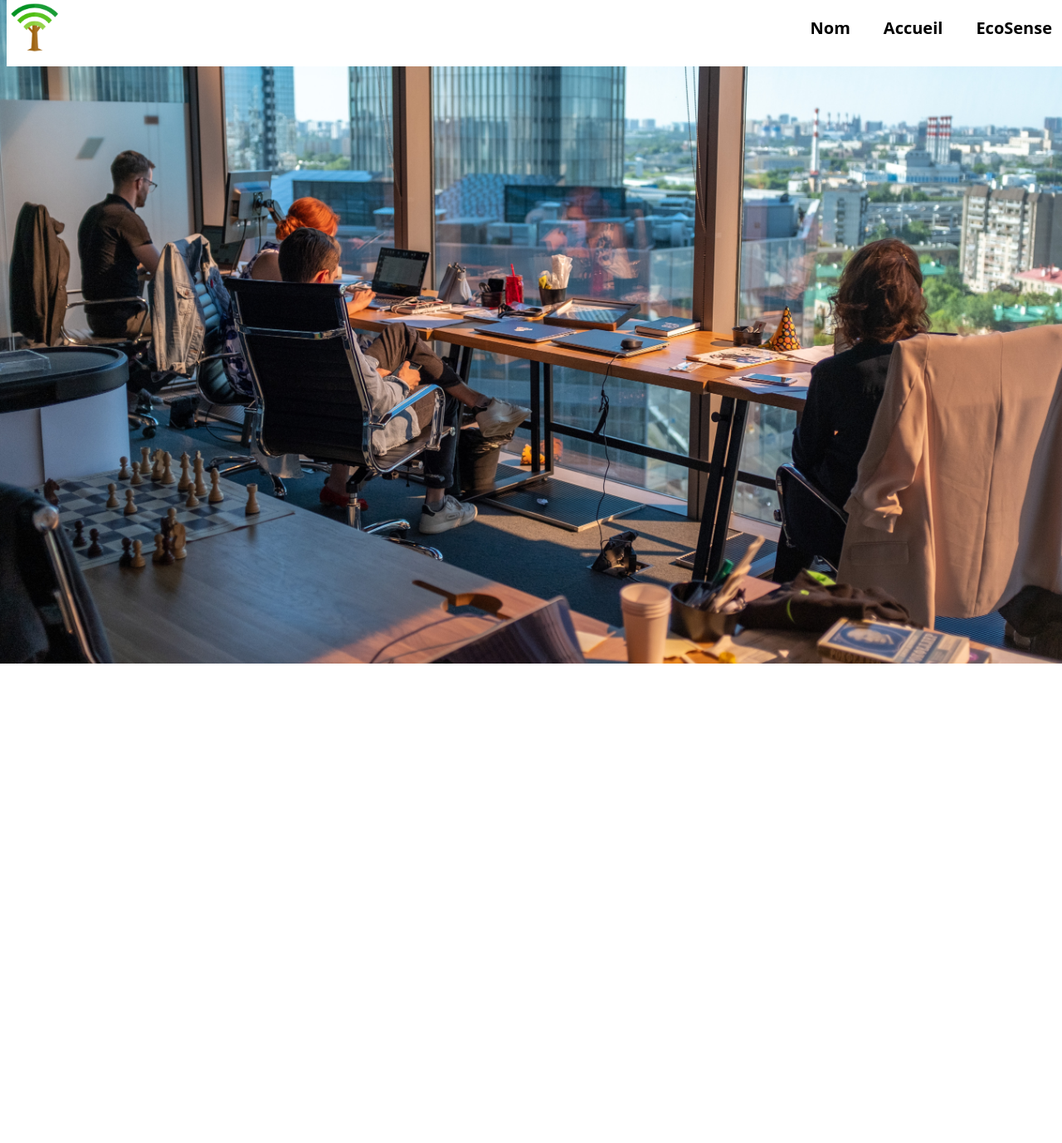
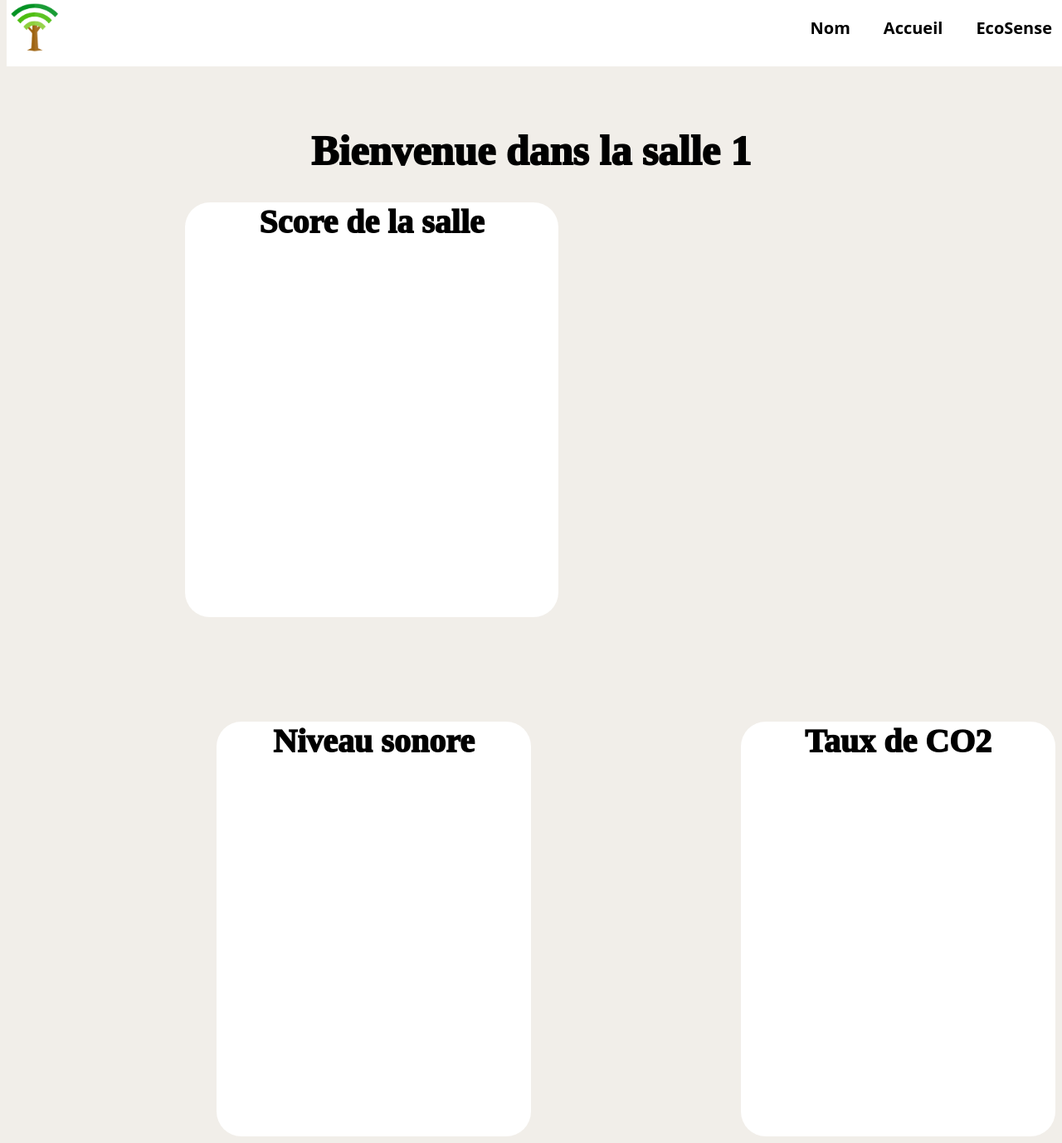
Before and after one commit to Pierro236/Ecosense, a PHP site: page /php/room.php in a window 1280 px wide. Shown: the whole page at 83% size. Before the commit the page ends 800 px from the top, so only its background shows below. Run offline with PHP 8.4, Linux system fonts and the light colour scheme.

Commit message:
ajout page room

```diff
--- a/css/room.css
+++ b/css/room.css
@@ -1,8 +1,48 @@
 body {
-  background: url("../img/Office.jpg") no-repeat center center fixed;
-  -webkit-background-size: cover;
-  -moz-background-size: cover;
-  -o-background-size: cover;
-  background-size: cover;
-  font-family: "Open Sans", sans-serif;
+  background-color: rgba(241, 238, 233);
+ }
+
+ .bvn{
+   padding-top: 90px;
+   font-weight: 1000;
+   font-size: 50px;
+   text-align: center;
+ }
+
+ .score{
+   width: 450px;
+   height: 500px;
+   margin-left: 17%;
+   background-color: white;
+   border-radius: 30px;
+ }
+
+ .titre{
+   text-align: center;
+   font-size: 40px;
+   font-weight: 1000;
+ }
+
+ .sound{
+   width: 450px;
+   height: 500px;
+   margin-left: 20%;
+   background-color: white;
+   border-radius: 30px;
+   /* display: inline-block; */
+ }
+
+ .cod{
+   position: relative;
+   width: 450px;
+   height: 500px;
+   margin-left: 20%;
+   background-color: white;
+   border-radius: 30px;
+   /* display: inline-block; */
+ }
+
+ .align {
+  display: flex;
+  padding-top: 10%;
 }
--- a/index.php
+++ b/index.php
@@ -35,6 +35,7 @@ if ($_GET) {
     <title>EcoSense | Accueil</title>
     <link rel="stylesheet" href="css/style_main.css" />
     <link rel="icon" type="image/jpg" href="" />
+    <link rel="stylesheet" href="../css/navbar.css" />
 </head>
 
 <body>
--- a/php/home.php
+++ b/php/home.php
@@ -37,6 +37,7 @@ if ($_GET) {
     <link rel="stylesheet" href="../css/navbar.css" />
     <link rel="icon" type="image/jpg" href="" />
     <link rel="stylesheet" href="https://cdnjs.cloudflare.com/ajax/libs/font-awesome/4.7.0/css/font-awesome.min.css"/>
+    <link rel="stylesheet" href="../css/footer.css" />
 
 
 
--- a/php/room.php
+++ b/php/room.php
@@ -62,6 +62,33 @@ if ($_GET) {
         <input type="submit" value="Envoyer">
     </form>
 
+    <h1 class="bvn">
+        Bienvenue dans la salle 1
+    </h1>
+
+    <div class="score">
+        <div class="titre">
+            Score de la salle
+        </div>
+    </div>
+
+    <div class="align">
+        <div class="sound">
+            <div class="titre">
+                Niveau sonore
+            </div>
+        </div>
+
+        <div class="cod">
+            <div class="titre">
+                Taux de CO2
+            </div>
+
+        </div>
+    </div>
+
+
+
     <footer>
 
     </footer>
```
Also changed, not shown: css/footer.css (added, +51 -0 lines), css/home.css (+0 -52 lines), css/style_main.css (+0 -54 lines).
